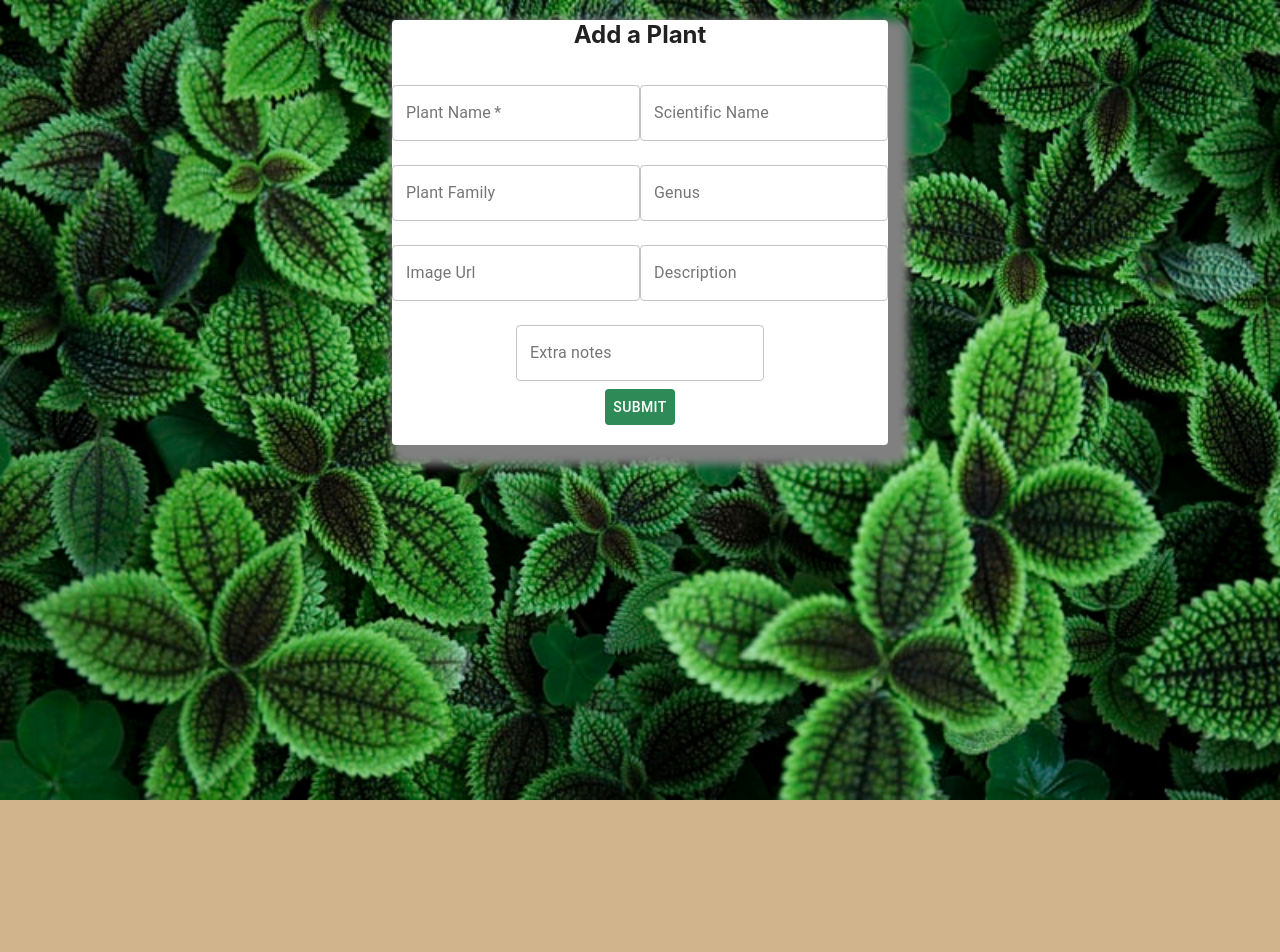
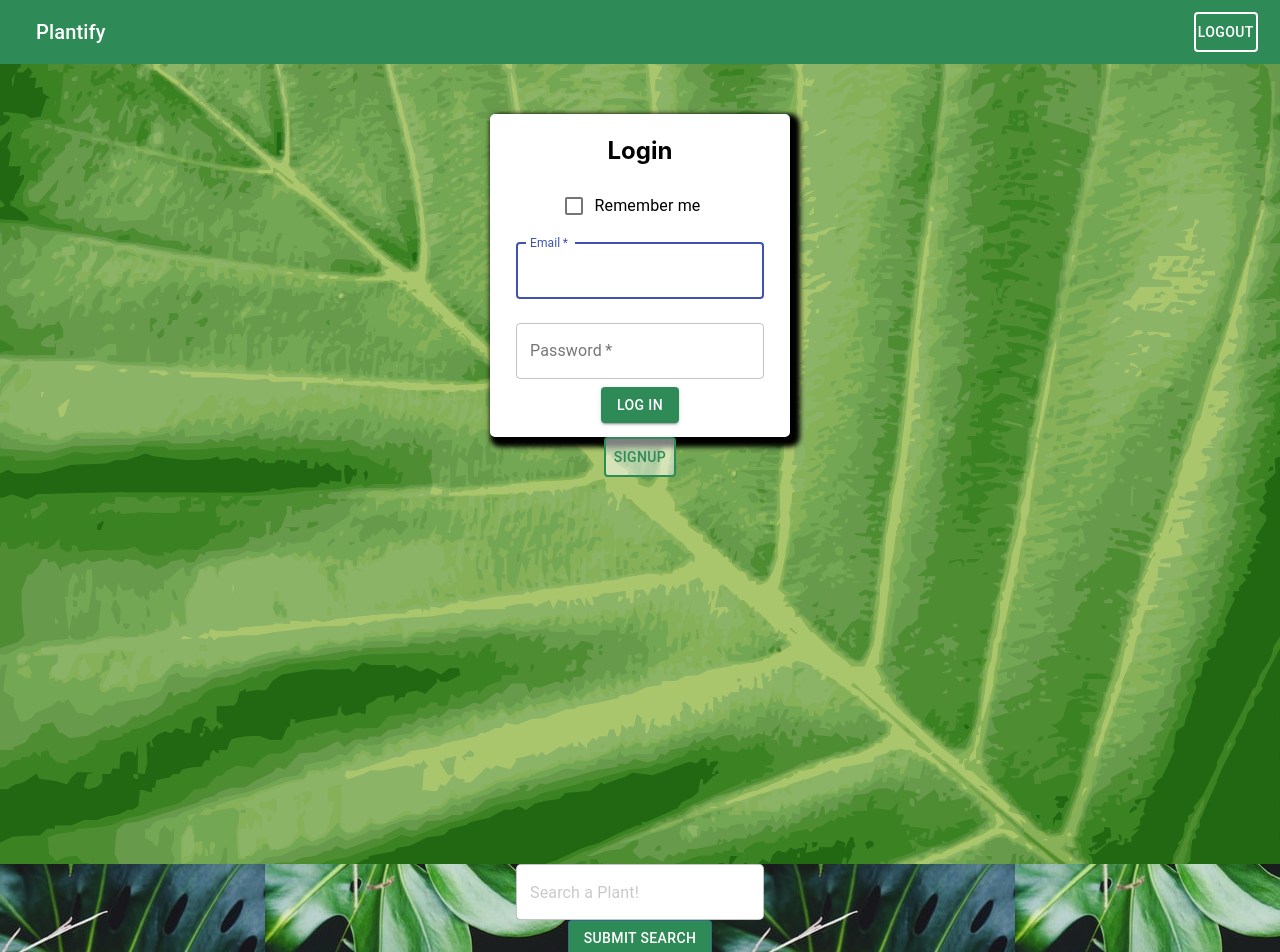
Before and after one commit to IsaiahMurray/Plantify-Client, a React (Create React App) app: page / in a window 1280 px wide. Shown: the top 952 px of the page. Before the commit the page ends 800 px from the top, so only its background shows below. Built offline with nearby package versions, Linux system fonts and the light colour scheme.

Commit message:
Changed main view

```diff
--- a/src/App.js
+++ b/src/App.js
@@ -27,17 +27,17 @@ function App() {
     setSessionToken('')
   }
 
-  // const protectedViews = () => {
-  //   return (sessionToken === localStorage.getItem('token') ? <PlantApp token={sessionToken}/>
-  //   : <Auth updateToken={updateToken}/>)
-  // }
+  const protectedViews = () => {
+    return (sessionToken === localStorage.getItem('token') ? <PlantApp token={sessionToken}/>
+    : <Auth updateToken={updateToken}/>)
+  }
 
   return (
     <div>
-      {/* <Sitebar clickLogout={clearToken}/>
-      {protectedViews()} */}
-      {/* <PlantApp/> */}
-      <PlantCreate/>
+      <Sitebar clickLogout={clearToken}/>
+      {protectedViews()}
+      <PlantApp/>
+      {/* <PlantCreate/> */}
     </div>
   );
 }
```
